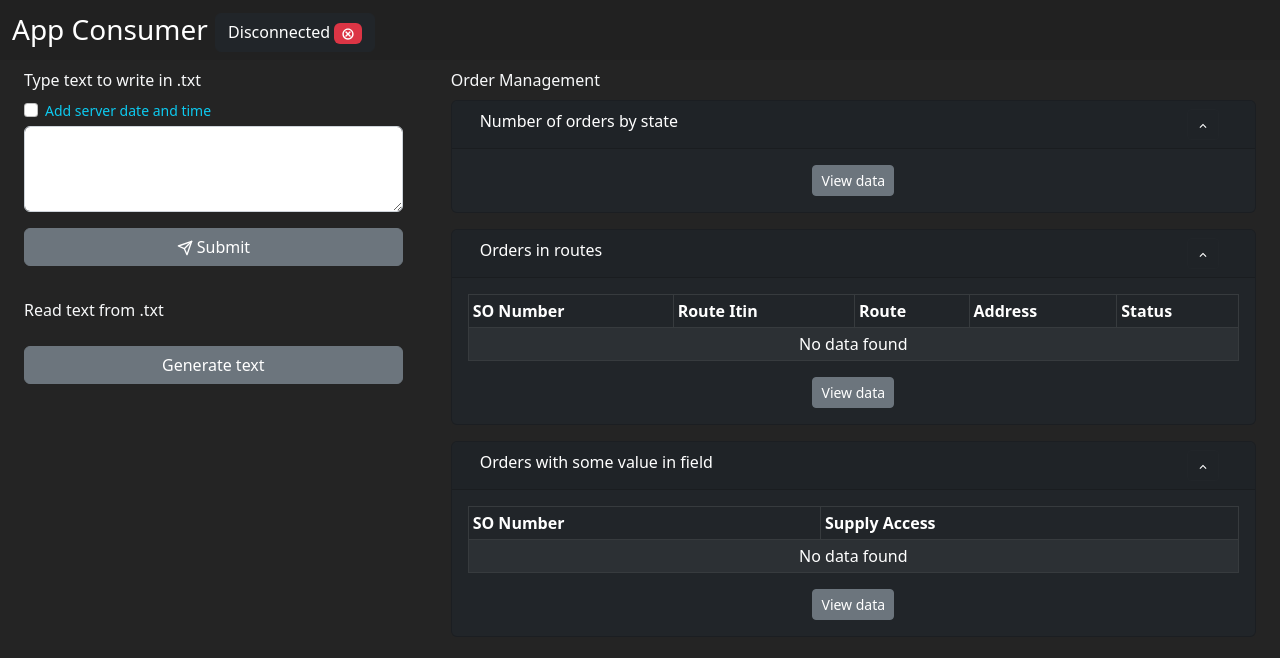
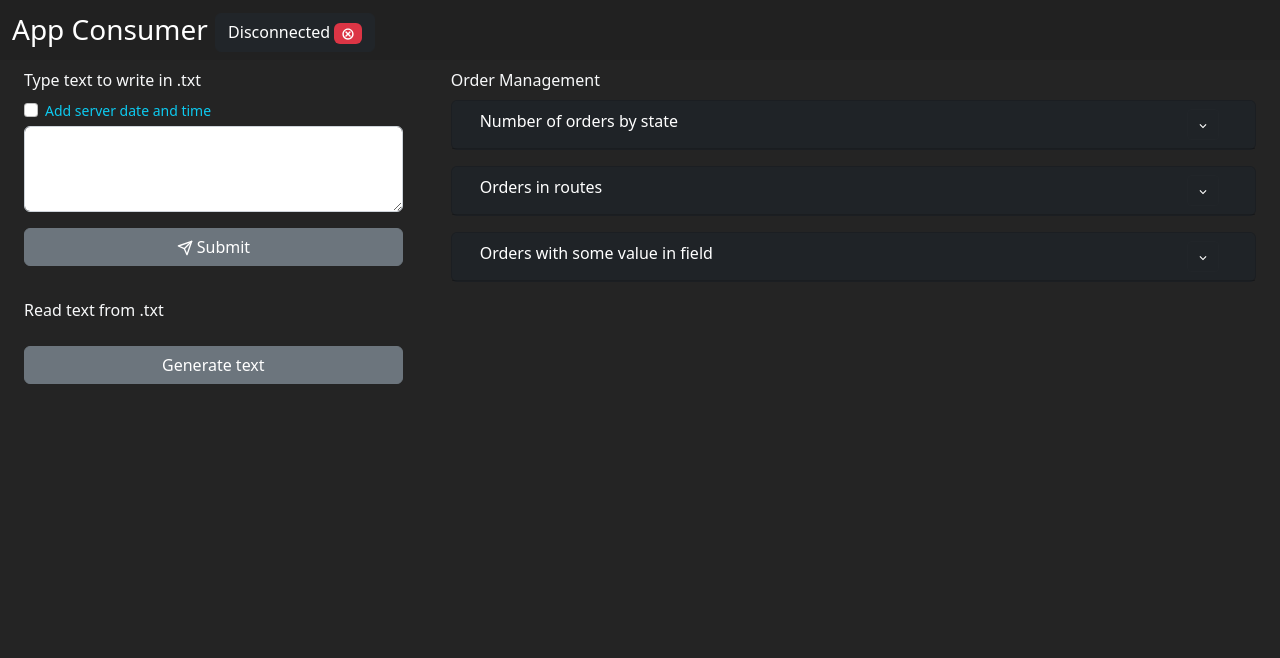
Before and after one commit to 1W3112063PereyraEmiliano/DevelopmentTest, a React (Create React App) app in the folder App/appconsumer/: page / in a window 1280 px wide. Shown: the top 658 px of the page. Built offline with nearby package versions, Linux system fonts and the light colour scheme.

Commit message:
20221123-Modifico inicialización del componente, para que no se visualicen los paneles del administrador de órdenes

```diff
--- a/App/appconsumer/src/App.js
+++ b/App/appconsumer/src/App.js
@@ -20,9 +20,9 @@ function App() {
   const [showAlertForDisconnected, setShowAlertForDisconnected] = useState(false)
   const [showAlertForServiceError, setShowAlertForServiceError] = useState(false)
   const [addDate, setAddDate] = useState(false)
-  const [hideBody1, setHideBody1] = useState(false)
-  const [hideBody2, setHideBody2] = useState(false)
-  const [hideBody3, setHideBody3] = useState(false)
+  const [hideBody1, setHideBody1] = useState(true)
+  const [hideBody2, setHideBody2] = useState(true)
+  const [hideBody3, setHideBody3] = useState(true)
   let token = ''
 
   const handleChange = event => {
```
